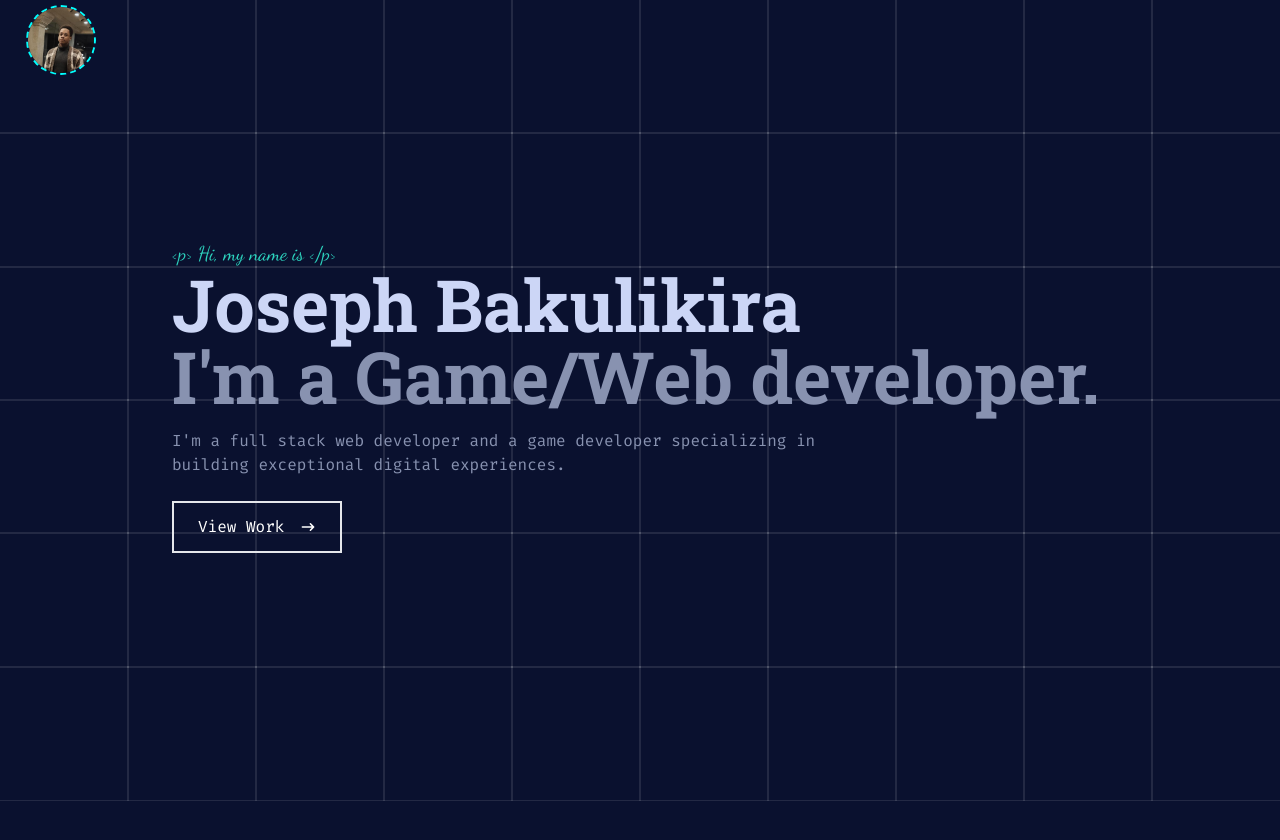
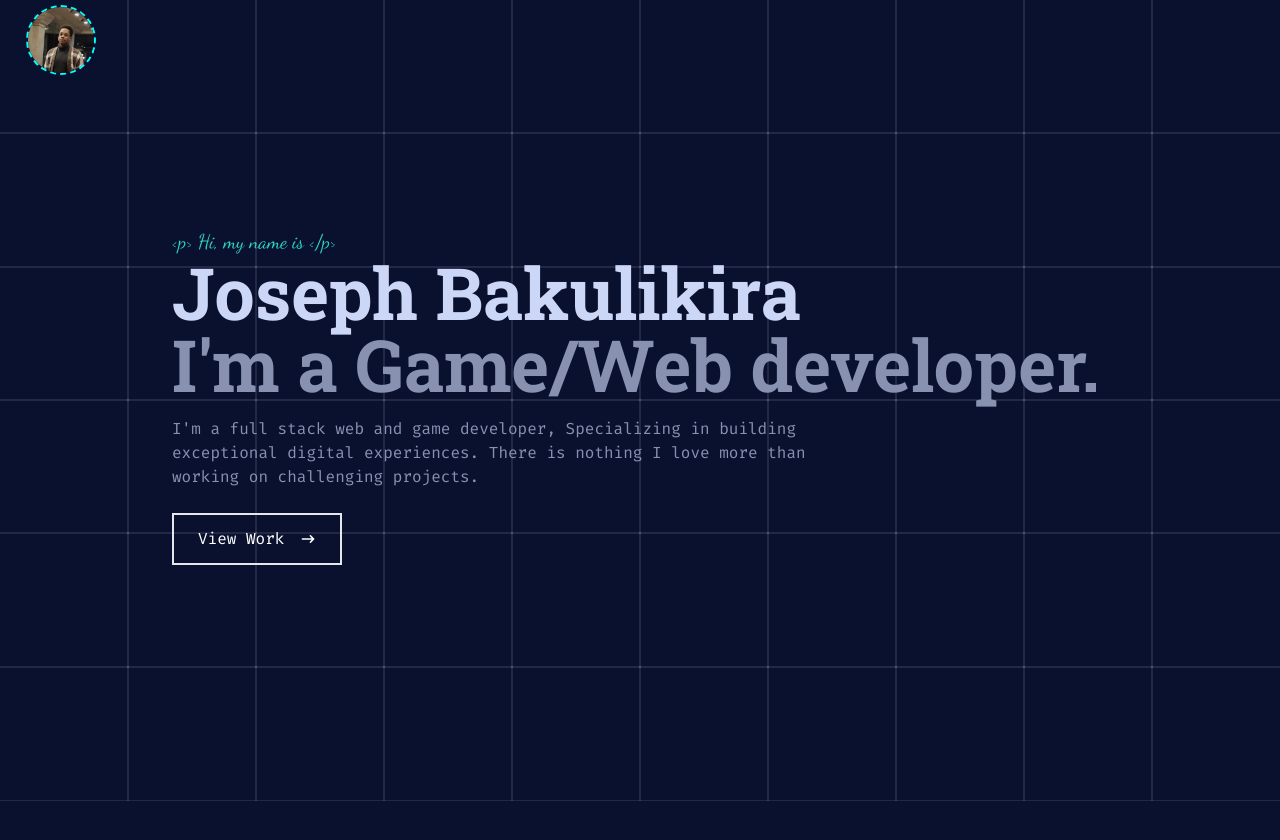
Before and after one commit to Josephbakulikira/portfolio, a React (Vite) app: page / in a window 1280 px wide. Shown: the top 840 px of the page. Built offline with nearby package versions, Linux system fonts and the light colour scheme.

Commit message:
change about text

```diff
--- a/src/components/HeroSection/index.jsx
+++ b/src/components/HeroSection/index.jsx
@@ -23,7 +23,8 @@ function HeroSection() {
             I'm a Game/Web developer.
           </h2>
           <p className="text-[#8892b0] py-4 max-w-[700px]">
-            I'm a full stack web developer and a game developer specializing in building exceptional digital experiences.
+            I'm a full stack web and game developer, Specializing in building exceptional digital experiences.
+            There is nothing I love more than working on challenging projects.
           </p>
           <div>
             <Link to="projects" duration={500} smooth={true}>
--- a/src/components/aboutSection/index.jsx
+++ b/src/components/aboutSection/index.jsx
@@ -18,7 +18,7 @@ function AboutSection() {
             <Slide left>
             <div className="sm:text-right text-3xl font-bold ">
               <p>
-                Hello, My name Joseph, nice to meet you, please take a look
+                Hello, nice to meet you, please take a look
                 around.
               </p>
             </div>
@@ -27,10 +27,9 @@ function AboutSection() {
             <div>
               <p>
                 I am passionnate about building excellent software that improves
-                the lives of those around me. I specialize in creating software
-                for clients ranging from individuals and small-businesses all
-                the way to large enterprise corporations. what would you do if
-                you had a software expert available at your fingertips?
+                the lives of those around me. I specialize in creating games and websites
+                ranging from individuals and small-businesses all
+                the way to large enterprise corporations. <b>Innovation is my passion.</b>
               </p>
             </div>
             </Slide>
```
